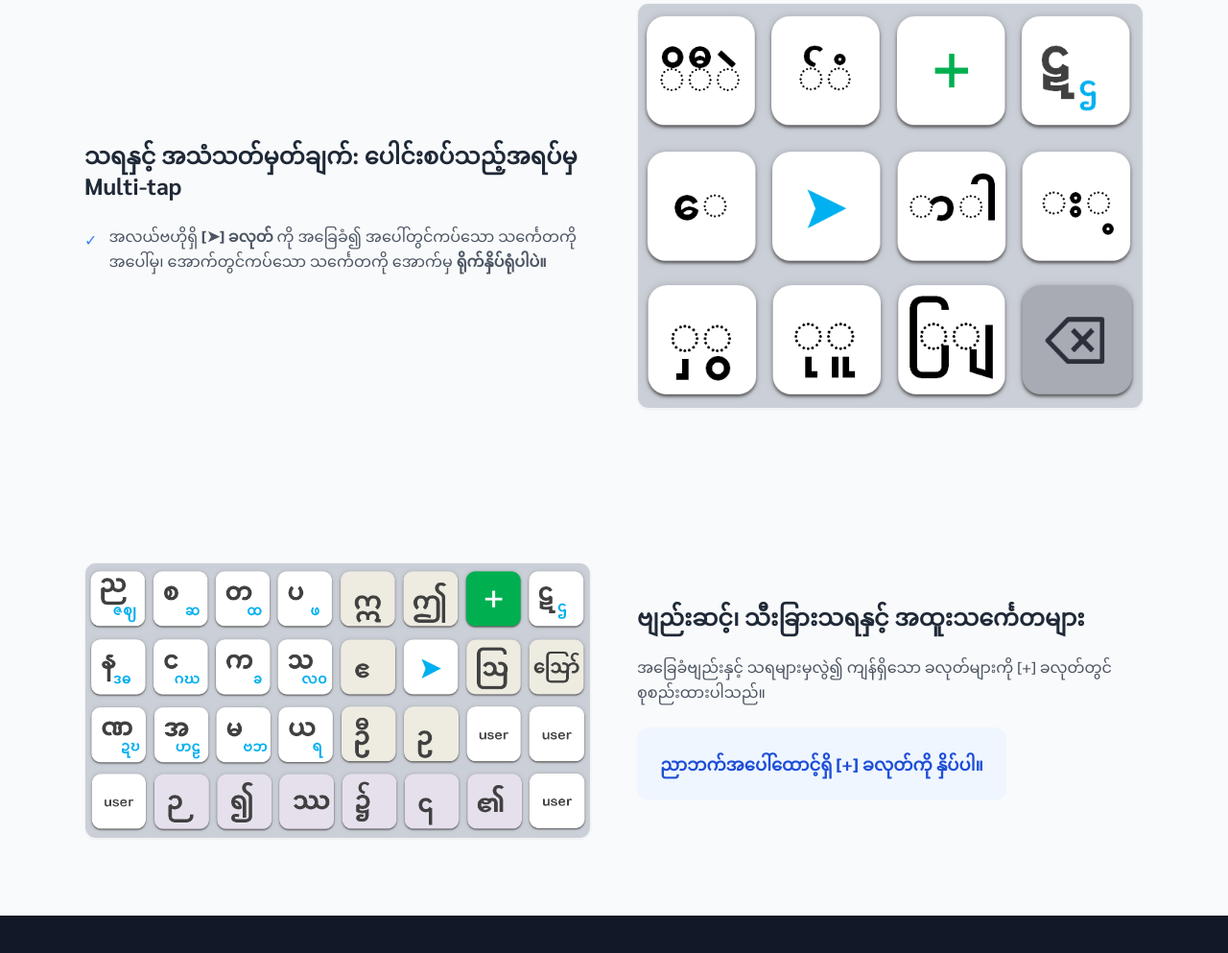
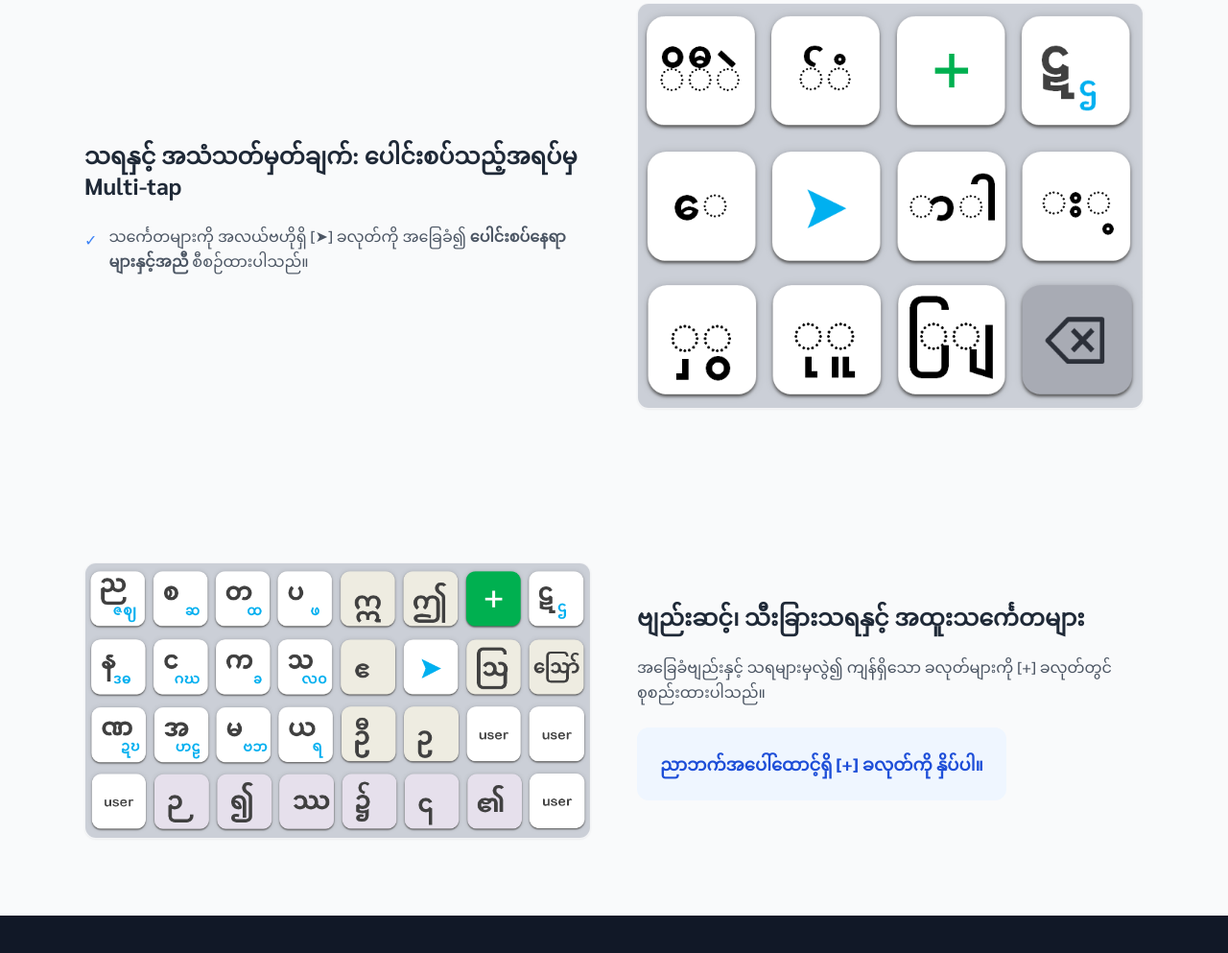
Before and after one commit to atakaya2026/nangkatha, a plain HTML site: page index.html in a window 1280 px wide. Shown: the part 2351-3344 px from the top of the page at 96% size. Drawn offline with nearby package versions, Linux system fonts and the light colour scheme; a script that the page names is missing.

Commit message:
Add files via upload

```diff
--- a/index.html
+++ b/index.html
@@ -119,7 +119,7 @@
                     <ul class="space-y-4 text-gray-600">
                         <li class="flex items-start">
                             <span class="text-blue-500 mr-3 mt-1">✓</span>
-                            <span>အလယ်ဗဟိုရှိ <strong>[➤] ခလုတ်</strong> ကို အခြေခံ၍ အပေါ်တွင်ကပ်သော သင်္ကေတကို အပေါ်မှ၊ အောက်တွင်ကပ်သော သင်္ကေတကို အောက်မှ <strong>ရိုက်နှိပ်ရုံပါပဲ။</strong></span>
+                            <span>သင်္ကေတများကို အလယ်ဗဟိုရှိ [➤] ခလုတ်ကို အခြေခံ၍ <strong>ပေါင်းစပ်နေရာများနှင့်အညီ</strong> စီစဉ်ထားပါသည်။</span>
                     </ul>
                 </div>
             </div>
```
